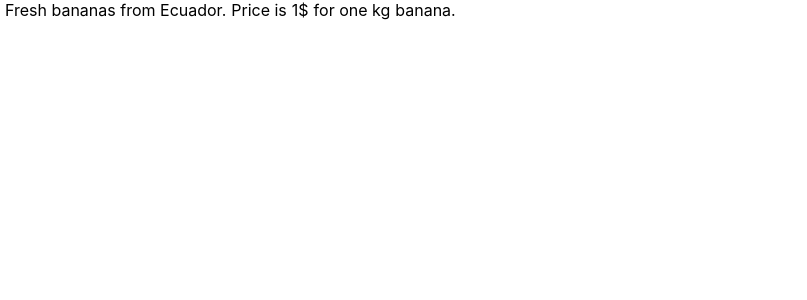
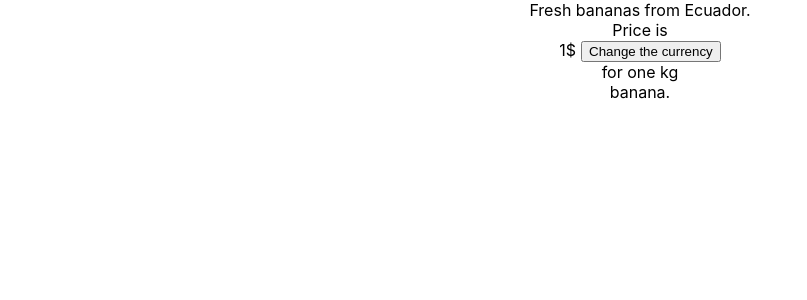
Before and after one commit to LusineGhalechyan/react_Project, a React (Create React App) app: page / in a window 1280 px wide. Shown: the top 300 px of the page, without its empty margins (0-807 px from the left). Built offline with nearby package versions, Linux system fonts and the light colour scheme.

Commit message:
homework-5

```diff
--- /dev/null
+++ b/src/App.css
@@ -0,0 +1,5 @@
+.price-container {
+  display: flex;
+  flex-direction: column;
+  align-items: center;
+}
--- a/src/App.js
+++ b/src/App.js
@@ -1,14 +1,17 @@
 import React from "react";
 import Product from "./Product/Product";
-// import "./App.css";
+import "./App.css";
 
 function App() {
   return (
-    <Product
-      name="banana."
-      price="1$"
-      description="Fresh bananas from Ecuador."
-    />
+    <div className="price-container">
+      <Product
+        name="banana."
+        price="1$"
+        description="Fresh bananas from Ecuador."
+        usd="487"
+      />
+    </div>
   );
 }
 
--- a/src/Product/Description.js
+++ b/src/Product/Description.js
@@ -3,7 +3,7 @@ import React, { Component } from "react";
 class Description extends Component {
   render() {
     const props = this.props;
-    return <span style={props.style}>{props.description}</span>;
+    return <span>{props.description}</span>;
   }
 }
 
--- a/src/Product/Name.js
+++ b/src/Product/Name.js
@@ -3,7 +3,7 @@ import React, { Component } from "react";
 class Name extends Component {
   render() {
     const props = this.props;
-    return <span style={props.style}>{props.name}</span>;
+    return <span>{props.name}</span>;
   }
 }
 
--- a/src/Product/Price.js
+++ b/src/Product/Price.js
@@ -1,9 +1,33 @@
 import React, { Component } from "react";
 
 class Price extends Component {
+  constructor(props) {
+    super(props);
+
+    this.state = {
+      price: props.price,
+      usd: props.usd,
+    };
+  }
+
+  handleStatePriceChange = () => {
+    let { price, usd } = this.state;
+
+    price.includes("$")
+      ? (price = `${parseInt(price) * usd}֏`)
+      : (price = `${parseInt(price) / usd}$`);
+
+    this.setState({ price });
+  };
   render() {
-    const props = this.props;
-    return <span style={props.style}>{props.price}</span>;
+    return (
+      <div>
+        <span style={{ marginRight: "5px" }}>{this.state.price}</span>
+        <button onClick={this.handleStatePriceChange}>
+          Change the currency
+        </button>
+      </div>
+    );
   }
 }
 
--- a/src/Product/Product.js
+++ b/src/Product/Product.js
@@ -4,19 +4,16 @@ import Name from "./Name";
 import Price from "./Price";
 
 class Product extends Component {
-  styles = {
-    margin: "0 5px",
-  };
+  render() {
+    const { description, price, usd, name } = this.props;
 
-  render() {
-    const props = this.props;
     return (
       <>
-        <Description description={props.description} style={this.styles} />
+        <Description description={description} />
         Price is
-        <Price price={props.price} style={this.styles} />
+        <Price price={price} usd={usd} />
         for one kg
-        <Name name={props.name} style={this.styles} />
+        <Name name={name} />
       </>
     );
   }
```
